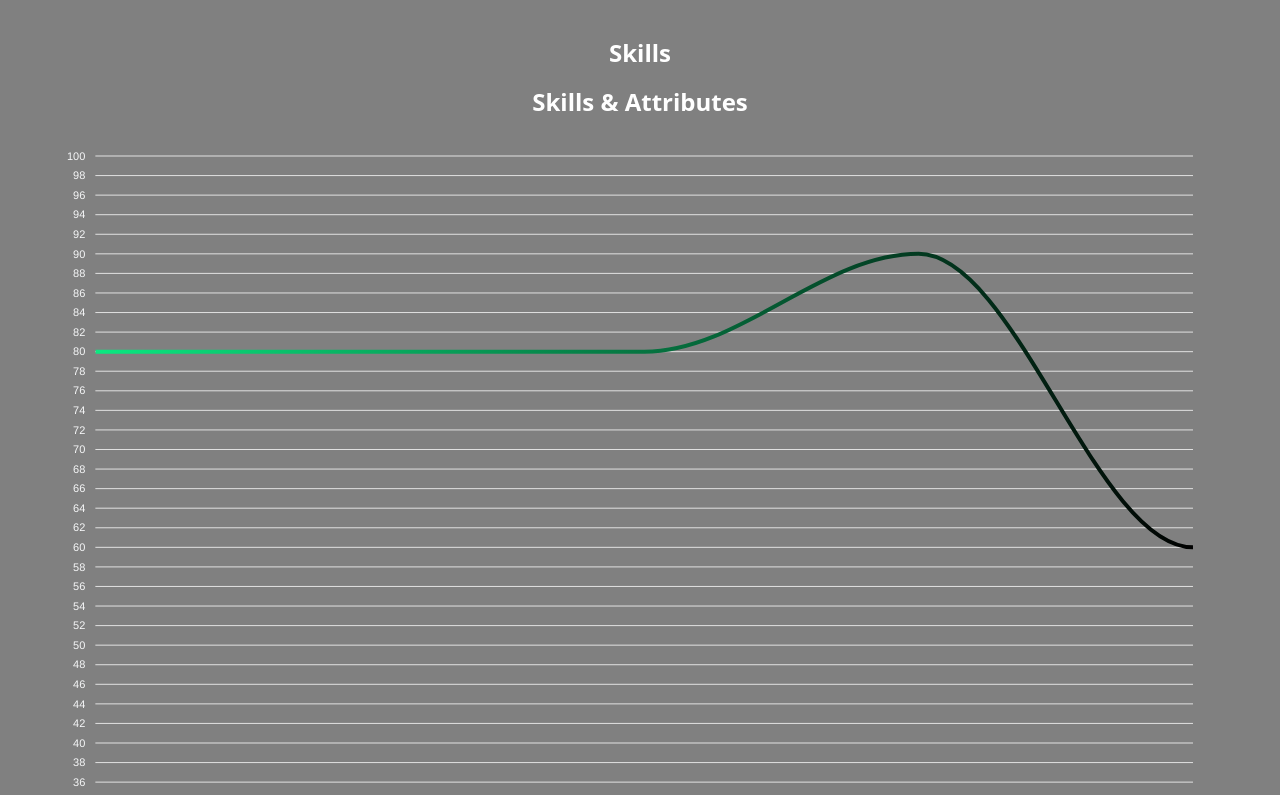
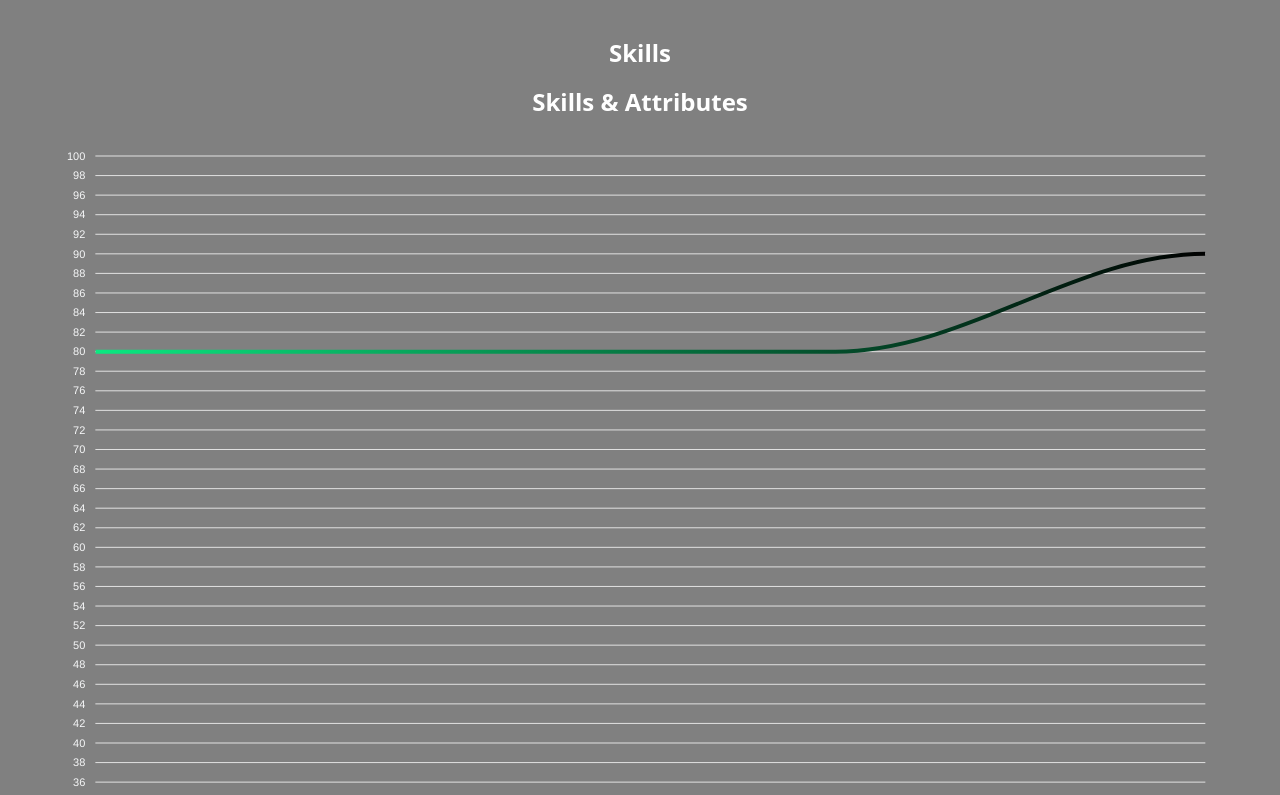
Before and after one commit to wnstjr541/my-project, a React (Create React App) app: page / in a window 1280 px wide. Shown: the part 1320-2115 px from the top of the page. Built offline with nearby package versions, Linux system fonts and the light colour scheme.

Commit message:
chart fix

```diff
--- a/src/main/Chart.jsx
+++ b/src/main/Chart.jsx
@@ -8,7 +8,7 @@ function Chart(){
                 series={[
                     {
                         name: "숙련도",
-                        data: [80, 80, 80, 90, 60],
+                        data: [80, 80, 80, 90],
                     },
                 ]}
                 options={{
@@ -38,7 +38,7 @@ function Chart(){
                         },
                     },
                     xaxis: {
-                        categories: ["html" , "css" , "javaScript" , "react" , "typescript"],
+                        categories: ["html" , "css" , "javaScript" , "react" ],
                     },
                     yaxis: {
                         min : 32,
```
